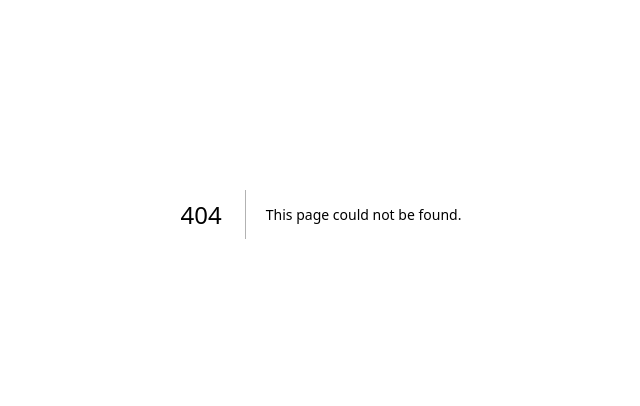
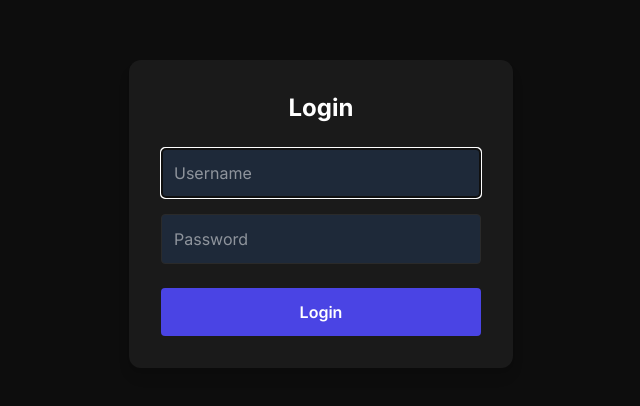
Before and after one commit to iamkuldeepprovana/provana-kms-chat, a Next.js app: page /login in a window 1280 px wide. Before the commit this address had no page. Shown: the part 186-592 px from the top of the page, without its empty margins (319-959 px from the left). Built offline with nearby package versions, Linux system fonts and the light colour scheme.

Commit message:
Edited the payload for sending the current username

```diff
--- /dev/null
+++ b/middleware.ts
@@ -0,0 +1,21 @@
+import { NextResponse } from "next/server";
+import type { NextRequest } from "next/server";
+
+export function middleware(request: NextRequest) {
+  // Allow access to login page
+  if (request.nextUrl.pathname === "/login") {
+    return NextResponse.next();
+  }
+  // Check for a session flag in localStorage (sent as cookie for SSR)
+  const isLoggedIn = request.cookies.get("isLoggedIn")?.value === "true";
+  if (!isLoggedIn) {
+    const loginUrl = request.nextUrl.clone();
+    loginUrl.pathname = "/login";
+    return NextResponse.redirect(loginUrl);
+  }
+  return NextResponse.next();
+}
+
+export const config = {
+  matcher: ["/((?!_next|favicon.ico|login).*)"],
+};
--- a/src/app/globals.css
+++ b/src/app/globals.css
@@ -129,3 +129,18 @@ body {
     color: var(--text-secondary);
     font-style: italic;
 }
+
+@keyframes spin {
+  0% { transform: rotate(0deg); }
+  100% { transform: rotate(360deg); }
+}
+
+.loader {
+  display: inline-block;
+  width: 18px;
+  height: 18px;
+  border: 3px solid #ccc;
+  border-top: 3px solid #0070f3;
+  border-radius: 50%;
+  animation: spin 1s linear infinite;
+}
--- /dev/null
+++ b/src/app/login/page.tsx
@@ -0,0 +1,78 @@
+"use client";
+import { useState, useEffect } from "react";
+import { useRouter } from "next/navigation";
+
+const USERS = [
+  { username: "kuldeep", password: "kuldeep123" },
+  { username: "yethu", password: "yethu123" },
+  { username: "sameer", password: "sameer123" },
+  { username: "smith", password: "smith123" },
+  { username: "pessler", password: "pessler123" },
+];
+
+export default function Login() {
+  const [username, setUsername] = useState("");
+  const [password, setPassword] = useState("");
+  const [error, setError] = useState("");
+  const router = useRouter();
+
+  useEffect(() => {
+    // Check if already logged in (auto-login)
+    if (typeof window !== "undefined") {
+      const isLoggedIn = document.cookie.includes("isLoggedIn=true");
+      if (isLoggedIn) {
+        router.replace("/");
+      }
+    }
+  }, [router]);
+
+  function handleLogin(e: React.FormEvent) {
+    e.preventDefault();
+    const found = USERS.find(
+      (u) => u.username === username && u.password === password
+    );
+    if (found) {
+      // Set a cookie for SSR middleware, expires in 1 day
+      const expires = new Date(Date.now() + 60 * 60 * 1000 * 24).toUTCString();
+      document.cookie = `isLoggedIn=true; path=/; expires=${expires}`;
+      // Store username in localStorage for chat page
+      localStorage.setItem("username", username);
+      router.push("/"); // Redirect to chat page
+    } else {
+      setError("Invalid username or password");
+    }
+  }
+
+  return (
+    <div className="h-screen flex items-center justify-center bg-[var(--background-dark)]">
+      <form
+        onSubmit={handleLogin}
+        className="bg-[var(--background-light)] p-8 rounded-xl shadow-lg w-full max-w-sm"
+      >
+        <h2 className="text-2xl font-bold mb-6 text-center text-white">Login</h2>
+        {error && <div className="mb-4 text-red-500 text-center">{error}</div>}
+        <input
+          type="text"
+          placeholder="Username"
+          className="w-full p-3 mb-4 rounded bg-gray-800 border border-[var(--border-color)] text-white"
+          value={username}
+          onChange={(e) => setUsername(e.target.value)}
+          autoFocus
+        />
+        <input
+          type="password"
+          placeholder="Password"
+          className="w-full p-3 mb-6 rounded bg-gray-800 border border-[var(--border-color)] text-white"
+          value={password}
+          onChange={(e) => setPassword(e.target.value)}
+        />
+        <button
+          type="submit"
+          className="w-full py-3 bg-[var(--accent-provana)] text-white rounded hover:bg-[var(--accent-provana-hover)] font-semibold"
+        >
+          Login
+        </button>
+      </form>
+    </div>
+  );
+}
--- a/src/app/page.tsx
+++ b/src/app/page.tsx
@@ -2,6 +2,7 @@
 import { useEffect, useRef, useState } from "react";
 import { marked } from "marked";
 import Typewriter from "../components/Typewriter";
+import { useRouter } from "next/navigation";
 
 export default function Home() {
   // Chat state
@@ -11,10 +12,14 @@ export default function Home() {
   const [clarification, setClarification] = useState<string | null>(null);
   const [thinking, setThinking] = useState<string | null>(null);
   const [connected, setConnected] = useState(false);
+  const [reconnecting, setReconnecting] = useState(false);
+  const [connectionStatus, setConnectionStatus] = useState<'connected' | 'reconnecting' | 'disconnected'>("connected");
   const chatContainerRef = useRef<HTMLDivElement>(null);
   const wsRef = useRef<WebSocket | null>(null);
   const sessionIdRef = useRef<string>("");
   const [typing, setTyping] = useState(false);
+  const [username, setUsername] = useState("");
+  const router = useRouter();
 
   // Generate or get sessionId
   useEffect(() => {
@@ -24,6 +29,14 @@ export default function Home() {
       localStorage.setItem("chatSessionId", sessionId);
     }
     sessionIdRef.current = sessionId;
+  }, []);
+
+  // Get username from localStorage
+  useEffect(() => {
+    if (typeof window !== "undefined") {
+      const storedUsername = localStorage.getItem("username");
+      if (storedUsername) setUsername(storedUsername);
+    }
   }, []);
 
   // WebSocket connection
@@ -36,8 +49,9 @@ export default function Home() {
       wsRef.current = ws;
       ws.onopen = () => {
         setConnected(true);
+        setConnectionStatus("connected");
         setMessages((msgs) => [
-          ...msgs,
+          ...msgs.filter(m => m.type !== "system" || (!m.content.includes("Connection lost") && !m.content.includes("Could not reconnect"))),
           { type: "system", content: "Connected to Provana KMS", className: "text-green-500" },
         ]);
         reconnectAttempts = 0;
@@ -57,8 +71,9 @@ export default function Home() {
       };
       ws.onclose = (event) => {
         setConnected(false);
+        setConnectionStatus("reconnecting");
         setMessages((msgs) => [
-          ...msgs,
+          ...msgs.filter(m => m.type !== "system" || (!m.content.includes("Connected to Provana KMS") && !m.content.includes("Could not reconnect"))),
           { type: "system", content: "Connection lost. Attempting to reconnect...", className: "text-yellow-500" },
         ]);
         setIsProcessing(false);
@@ -66,9 +81,10 @@ export default function Home() {
           setTimeout(connect, 1000 * Math.pow(2, reconnectAttempts++));
         } else if (shouldReconnect) {
           setMessages((msgs) => [
-            ...msgs,
+            ...msgs.filter(m => m.type !== "system" || !m.content.includes("Connection lost")),
             { type: "system", content: "Could not reconnect. Please refresh the page.", className: "text-red-500" },
           ]);
+          setConnectionStatus("disconnected");
         }
       };
       ws.onerror = () => {
@@ -139,8 +155,14 @@ export default function Home() {
       { type: "user", content: input },
     ]);
     setTyping(true);
+    const payload = {
+      session_id: sessionIdRef.current,
+      question: input,
+      predefined_dimensions:  { ClientName: [username] } ,
+    };
+    console.log("Sending message payload:", payload);
     wsRef.current.send(
-      JSON.stringify({ session_id: sessionIdRef.current, question: input, filters: {} })
+      JSON.stringify(payload)
     );
     setInput("");
     setIsProcessing(true);
@@ -162,16 +184,38 @@ export default function Home() {
     setIsProcessing(true);
   }
 
+  function handleLogout() {
+    // Remove the login cookie
+    document.cookie = "isLoggedIn=; path=/; expires=Thu, 01 Jan 1970 00:00:00 UTC;";
+    router.replace("/login");
+  }
+
   return (
     <div className="h-screen flex flex-col">
       {/* Header */}
       <header className="p-4 border-b border-[var(--border-color)]">
-        <div className="max-w-4xl mx-auto">
-          <h1 className="text-xl font-bold text-white">Provana KMS</h1>
-          <p className="text-sm text-[var(--text-secondary)]">Your Knowledge Management Solution</p>
+        <div className="max-w-4xl mx-auto flex justify-between items-center">
+          <div>
+            <h1 className="text-xl font-bold text-white">Provana KMS</h1>
+            <p className="text-sm text-[var(--text-secondary)]">Your Knowledge Management Solution</p>
+          </div>
+          <button
+            onClick={handleLogout}
+            className="ml-4 px-4 py-2 bg-red-600 text-white rounded hover:bg-red-700 transition"
+          >
+            Logout
+          </button>
         </div>
       </header>
       {/* Chat Container */}
+      {reconnecting && (
+        <div className="fixed inset-0 z-50 flex items-center justify-center bg-black bg-opacity-40">
+          <div className="flex flex-col items-center p-8 bg-white rounded-xl shadow-lg">
+            <div className="loader mb-4" style={{ width: 40, height: 40, border: '4px solid #ccc', borderTop: '4px solid #0070f3', borderRadius: '50%', animation: 'spin 1s linear infinite' }} />
+            <span className="text-lg font-semibold text-gray-700">Reconnecting...</span>
+          </div>
+        </div>
+      )}
       <div
         id="chat-container"
         ref={chatContainerRef}
@@ -217,12 +261,24 @@ export default function Home() {
                 );
               }
             } else {
+              // System messages (e.g., connection lost, connected)
+              const isReconnecting = connectionStatus === "reconnecting" && msg.content.includes("Connection lost");
+              const isConnected = connectionStatus === "connected" && msg.content.includes("Connected to Provana KMS");
+              if (!isReconnecting && !isConnected) return null;
               return (
                 <div
                   key={i}
                   className={`text-center my-3 text-sm italic ${msg.className || ""} message-enter-active`}
                 >
+                  {isReconnecting && (
+                    <span className="inline-block align-middle mr-2">
+                      <span className="loader" style={{ display: 'inline-block', width: 18, height: 18, border: '3px solid #ccc', borderTop: '3px solid #0070f3', borderRadius: '50%', animation: 'spin 1s linear infinite' }} />
+                    </span>
+                  )}
                   {msg.content}
+                  {isConnected && (
+                    <span className="inline-block align-middle ml-2 text-green-500 font-bold">●</span>
+                  )}
                 </div>
               );
             }
@@ -296,3 +352,10 @@ export default function Home() {
     </div>
   );
 }
+
+/* Add this to your global CSS or in a style tag:
+@keyframes spin {
+  0% { transform: rotate(0deg); }
+  100% { transform: rotate(360deg); }
+}
+*/
```
